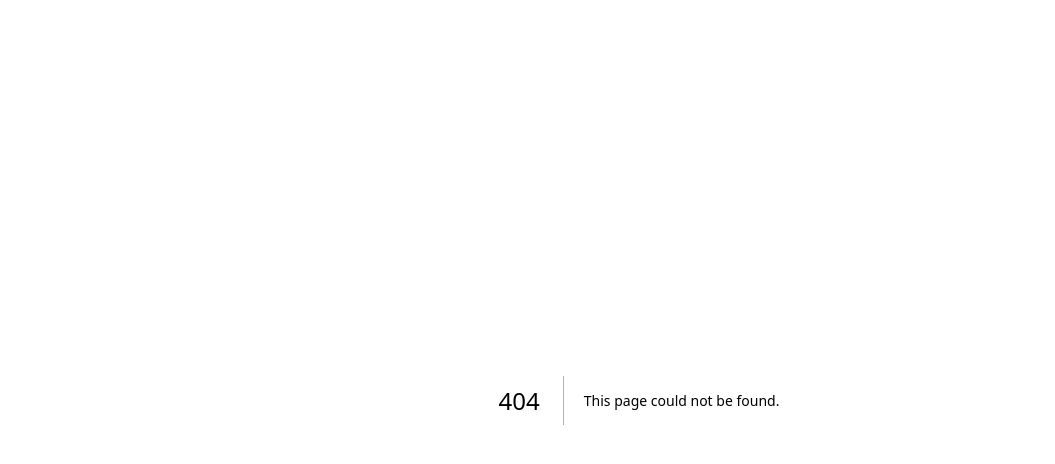
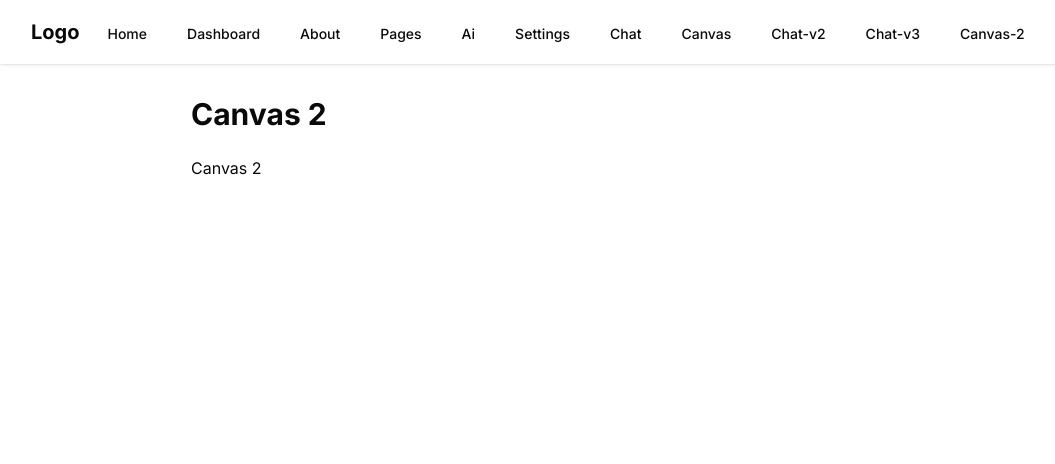
Before and after one commit to Paxien/my-next-app2, a Next.js app: page /canvas-2 in a window 1280 px wide. Before the commit this address had no page. Shown: the top 464 px of the page, without its empty margins (1-1056 px from the left). Built offline with nearby package versions, Linux system fonts and the light colour scheme.

Commit message:
canvas 2

```diff
--- /dev/null
+++ b/src/app/(pages)/canvas-2/page.tsx
@@ -0,0 +1,12 @@
+export default function Canvas2Page() {
+  return (
+    <div className="min-h-screen p-8">
+      <div className="max-w-4xl mx-auto">
+        <h1 className="text-3xl font-bold mb-6">Canvas 2</h1>
+        <div className="prose dark:prose-invert">
+          Canvas 2
+        </div>
+      </div>
+    </div>
+  );
+}
--- a/src/app/config/nav-config.json
+++ b/src/app/config/nav-config.json
@@ -49,6 +49,11 @@
       "name": "Chat-v3",
       "href": "/chat-v3",
       "showInNav": true
+    },
+    {
+      "name": "Canvas-2",
+      "href": "/canvas-2",
+      "showInNav": true
     }
   ]
 }
```
